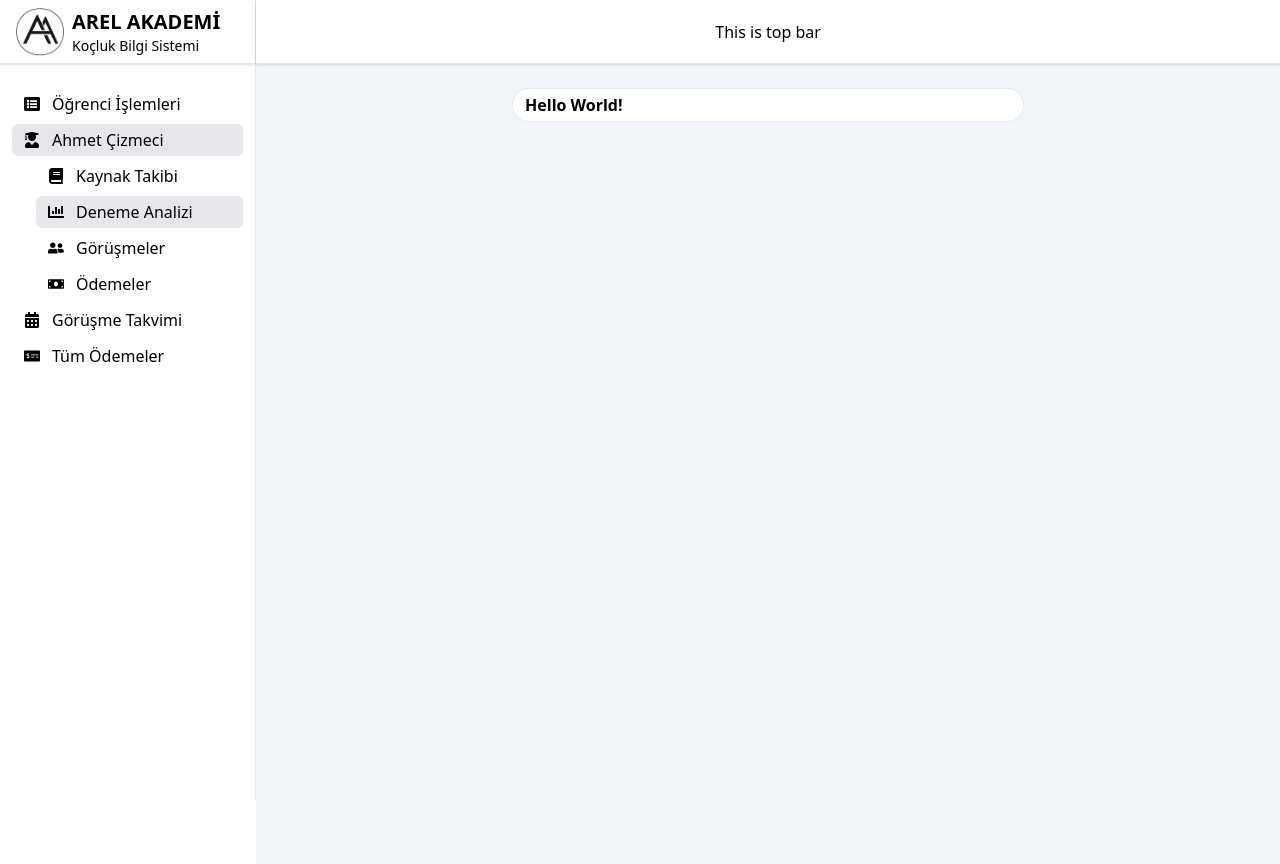
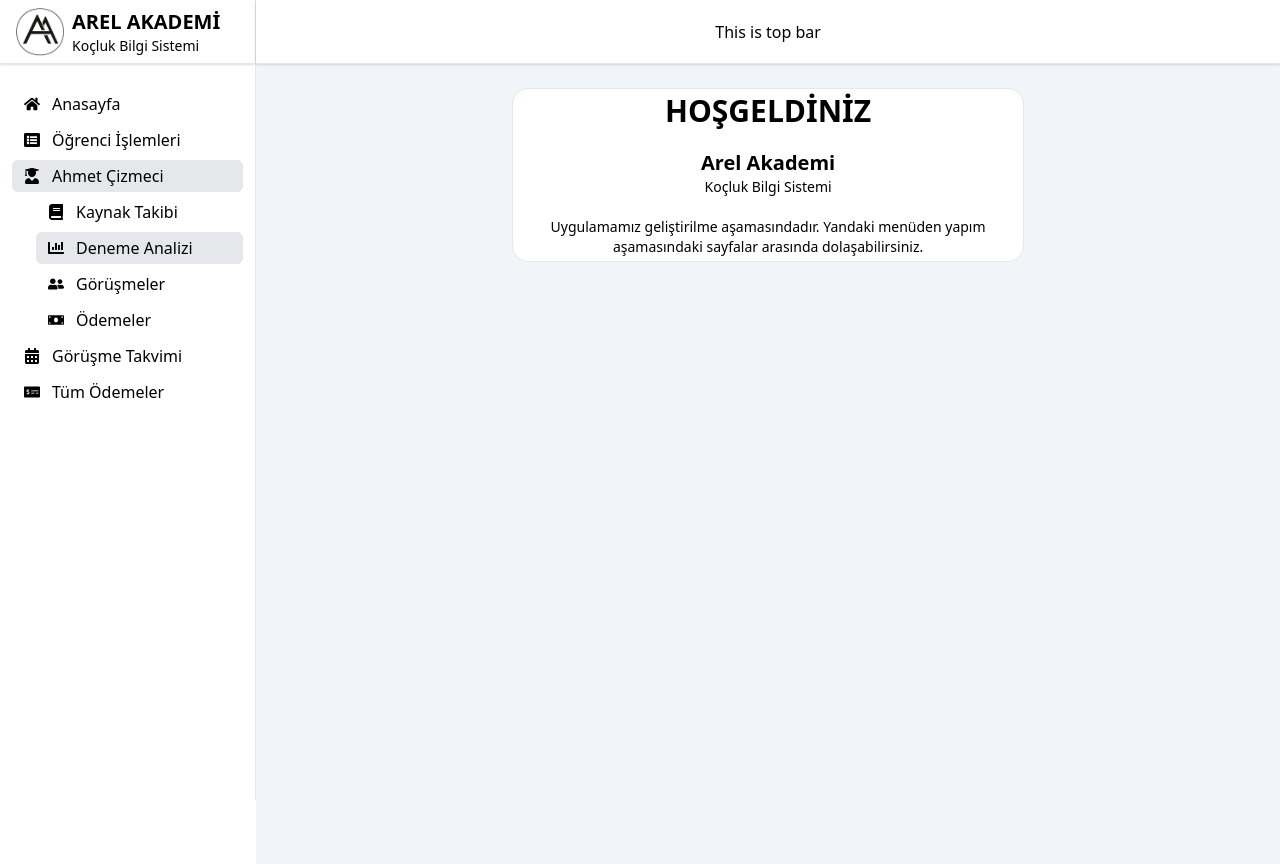
Before and after one commit to safakadir/student-coaching, a Next.js app: page / in a window 1280 px wide. Built offline with nearby package versions, Linux system fonts and the light colour scheme.

Commit message:
dummy pages added with simple routing

```diff
--- a/components/nav-item.tsx
+++ b/components/nav-item.tsx
@@ -1,23 +1,41 @@
-import { createElement, ReactElement } from "react"
+import Link from "next/link"
+import React, { createElement, ReactElement } from "react"
 import { IconType } from "react-icons"
 
-interface NavItemProps {
+interface NavItemContentProps {
     icon?: ReactElement,
-    title: string,
-    children?: ReactElement<NavItemProps> | ReactElement<NavItemProps>[],
-    active?: boolean
-    noclick?: boolean
+    title: string
 }
 
-const NavItem: React.FC<NavItemProps> = ({icon, title, children, active=false, noclick=false}) => {
+interface NavItemProps extends NavItemContentProps {
+    href?: string,
+    active?: boolean,
+    children?: ReactElement<NavItemProps> | ReactElement<NavItemProps>[]
+}
+
+const NavItemContent: React.FC<NavItemContentProps> = ({icon, title}) => {
+    return <>
+        <div className="flex items-center justify-center pr-3 w-7">{icon ? icon : <span className="font-bold">&bull;</span>}</div>
+        <div className="hidden md:block">{title}</div>
+    </>
+}
+
+const NavItem: React.FC<NavItemProps> = ({icon, title, href, active=false, children}) => {
+    const elClassNames = `flex mx-3 mb-1 px-3 py-1 text-base rounded-md
+        ${!active && href ? ' hover:bg-gray-100' : ''}
+        ${active ? ' bg-gray-200' : ''}`
+
     return <li>
-        <div className={`flex mx-3 mb-1 px-3 py-1 text-base rounded-md
-                            ${!active && !noclick ? ' hover:bg-gray-100 cursor-pointer' : ''}
-                            ${active ? ' bg-gray-200' : ''}
-                        `}>
-            <div className="flex items-center justify-center pr-3 w-7">{icon ? icon : <span className="font-bold">&bull;</span>}</div>
-            <div className="hidden md:block">{title}</div>
-        </div>
+        {href ?
+            <Link href={href} className={elClassNames}>
+                <NavItemContent icon={icon} title={title} />
+            </Link>
+            :
+            <div className={elClassNames}>
+                <NavItemContent icon={icon} title={title} />
+            </div>
+        }
+
         {children &&
             <ul className="md:pl-6">{children}</ul>
         }
--- a/components/navbar.tsx
+++ b/components/navbar.tsx
@@ -1,14 +1,15 @@
 import Image from "next/image"
+import Link from "next/link"
 import React from "react"
 import NavItem from "./nav-item"
 
-import { FaBook, FaCalendarAlt, FaChartBar, FaListAlt, FaMoneyBill, FaMoneyCheckAlt, FaUserFriends, FaUserGraduate } from 'react-icons/fa'
+import { FaBook, FaCalendarAlt, FaChartBar, FaHome, FaListAlt, FaMoneyBill, FaMoneyCheckAlt, FaUserFriends, FaUserGraduate } from 'react-icons/fa'
 
 
 const Navbar: React.FC = ()  => {
     return <nav className="h-screen border-r w-16 md:w-72 xl:w-80">
 
-        <div className="relative h-16 px-2 md:px-4 flex items-center mb-6 border-b shadow">
+        <Link href="/" className="relative h-16 px-2 md:px-4 flex items-center mb-6 border-b shadow">
             <div className="relative w-11 h-11 lg:w-12 lg:h-12">
                 <Image src="/logo.png" fill alt="logo" />
             </div>
@@ -16,18 +17,19 @@ const Navbar: React.FC = ()  => {
                 <div className="lg:text-lg xl:text-xl font-bold">AREL AKADEMİ</div>
                 <div className="text-xs xl:text-sm">Koçluk Bilgi Sistemi</div>
             </div>
-        </div>
+        </Link>
 
         <ul>
-            <NavItem title="Öğrenci İşlemleri" icon={<FaListAlt />} />
+            <NavItem href="/" title="Anasayfa" icon={<FaHome />} />
+            <NavItem href="/ogrenci" title="Öğrenci İşlemleri" icon={<FaListAlt />} />
             <NavItem title="Ahmet Çizmeci" icon={<FaUserGraduate />} active >
-                <NavItem title="Kaynak Takibi" icon={<FaBook />} />
-                <NavItem title="Deneme Analizi" icon={<FaChartBar />} active />
-                <NavItem title="Görüşmeler" icon={<FaUserFriends />} />
-                <NavItem title="Ödemeler" icon={<FaMoneyBill />} />
+                <NavItem href="/ogrenci/kaynaktakip" title="Kaynak Takibi" icon={<FaBook />} />
+                <NavItem href="/ogrenci/deneme" title="Deneme Analizi" icon={<FaChartBar />} active />
+                <NavItem href="/ogrenci/gorusme" title="Görüşmeler" icon={<FaUserFriends />} />
+                <NavItem href="/ogrenci/odeme" title="Ödemeler" icon={<FaMoneyBill />} />
             </NavItem>
-            <NavItem title="Görüşme Takvimi" icon={<FaCalendarAlt />} />
-            <NavItem title="Tüm Ödemeler" icon={<FaMoneyCheckAlt />} />
+            <NavItem href="/gorusme" title="Görüşme Takvimi" icon={<FaCalendarAlt />} />
+            <NavItem href="/odeme" title="Tüm Ödemeler" icon={<FaMoneyCheckAlt />} />
         </ul>
 
     </nav>
--- /dev/null
+++ b/pages/gorusme.tsx
@@ -0,0 +1,10 @@
+import Layout from "@/components/layout"
+import React from "react"
+
+const OgrGorusmePage: React.FC = () => {
+    return <Layout>
+        Koç Görüşme Takvimi Sayfası
+    </Layout>
+}
+
+export default OgrGorusmePage
--- a/pages/index.tsx
+++ b/pages/index.tsx
@@ -14,8 +14,13 @@ export default function Home() {
         <link rel="icon" href="/favicon.ico" />
       </Head>
       <Layout>
-        <div className="border rounded-2xl font-bold mx-auto max-w-lg py-1 px-3 bg-white">
-          Hello World!
+        <div className="border rounded-2xl mx-auto max-w-lg py-1 px-3 bg-white text-center">
+
+          <h1 className="text-3xl font-bold mb-5">HOŞGELDİNİZ</h1>
+          <h3 className="text-xl font-bold">Arel Akademi</h3>
+          <h4 className="text-sm mb-5">Koçluk Bilgi Sistemi</h4>
+          <p className="text-sm">Uygulamamız geliştirilme aşamasındadır. Yandaki menüden yapım aşamasındaki sayfalar arasında dolaşabilirsiniz.</p>
+
         </div>
       </Layout>
     </>
--- /dev/null
+++ b/pages/odeme.tsx
@@ -0,0 +1,10 @@
+import Layout from "@/components/layout"
+import React from "react"
+
+const OgrGorusmePage: React.FC = () => {
+    return <Layout>
+        Tüm Ödemeler Sayfası
+    </Layout>
+}
+
+export default OgrGorusmePage
--- /dev/null
+++ b/pages/ogrenci/deneme.tsx
@@ -0,0 +1,10 @@
+import Layout from "@/components/layout"
+import React from "react"
+
+const DenemePage: React.FC = () => {
+    return <Layout>
+        Öğrenciye özel Deneme Analiz Sayfası
+    </Layout>
+}
+
+export default DenemePage
--- /dev/null
+++ b/pages/ogrenci/gorusme.tsx
@@ -0,0 +1,10 @@
+import Layout from "@/components/layout"
+import React from "react"
+
+const OgrGorusmePage: React.FC = () => {
+    return <Layout>
+        Öğrenciye özel Görüşme Sayfası
+    </Layout>
+}
+
+export default OgrGorusmePage
--- /dev/null
+++ b/pages/ogrenci/index.tsx
@@ -0,0 +1,10 @@
+import Layout from "@/components/layout"
+import React from "react"
+
+const OgrenciPage: React.FC = () => {
+    return <Layout>
+        Öğrenci İşlemleri Sayfası
+    </Layout>
+}
+
+export default OgrenciPage
--- /dev/null
+++ b/pages/ogrenci/kaynaktakip.tsx
@@ -0,0 +1,10 @@
+import Layout from "@/components/layout"
+import React from "react"
+
+const KaynakTakipPage: React.FC = () => {
+    return <Layout>
+        Öğrenciye özel Kaynak Takip (Çetele) Sayfası
+    </Layout>
+}
+
+export default KaynakTakipPage
--- /dev/null
+++ b/pages/ogrenci/odeme.tsx
@@ -0,0 +1,10 @@
+import Layout from "@/components/layout"
+import React from "react"
+
+const OgrOdemePage: React.FC = () => {
+    return <Layout>
+        Öğrenciye özel Ödeme Sayfası
+    </Layout>
+}
+
+export default OgrOdemePage
```
